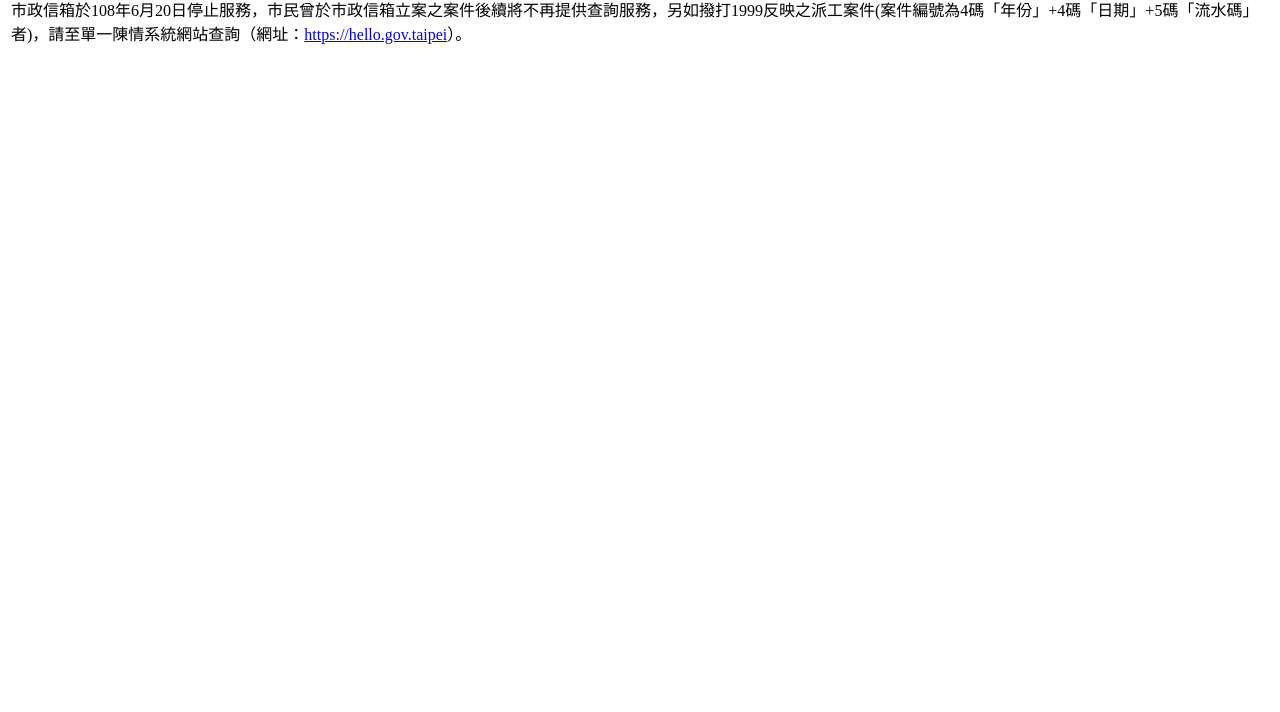
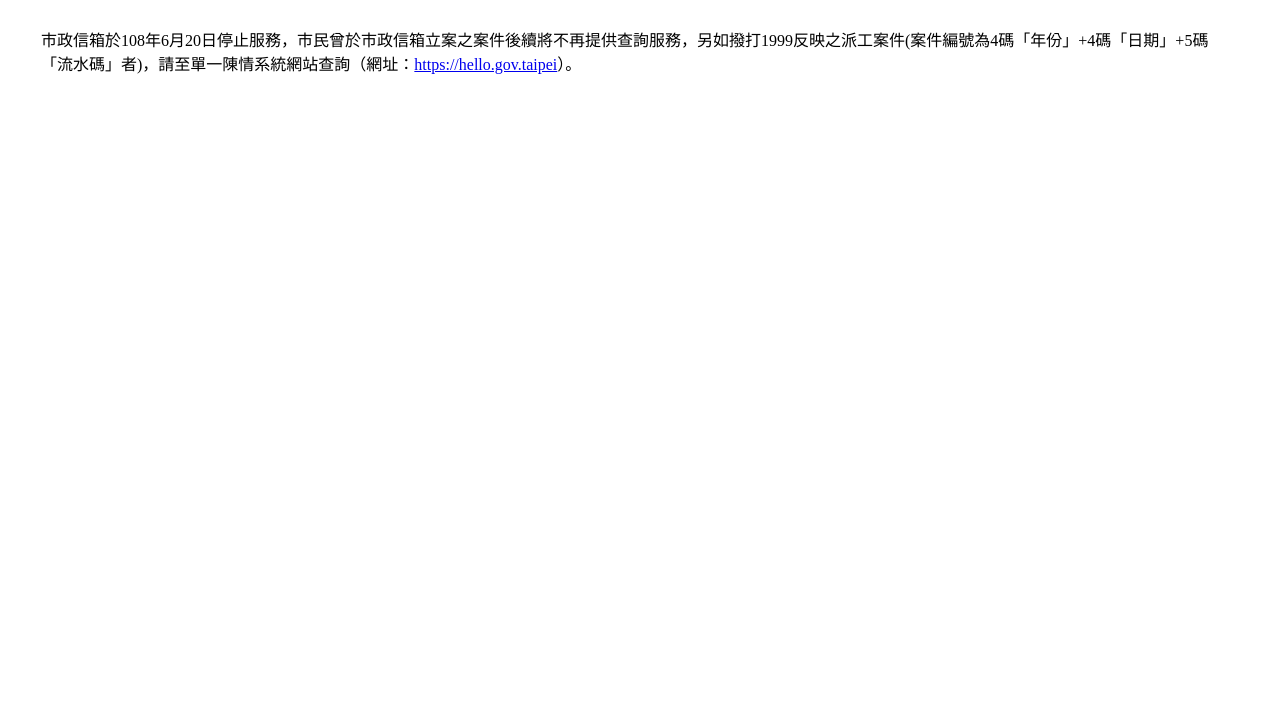
Before and after one commit to tpeinput/contact, a plain HTML site: page index.html in a window 1280 px wide. Shown: the part 88-800 px from the top of the page. Drawn offline with Linux system fonts and the light colour scheme.

Commit message:
Update index.html

```diff
--- a/index.html
+++ b/index.html
@@ -6,7 +6,7 @@
   </head>
   <body>
     <img src="taipei_logo.gif" width="5%" height="5%">
-    <div margin:"30px">
+    <div style="margin:30px">
     <table>
     <tr>
       <td>市政信箱於108年6月20日停止服務，市民曾於市政信箱立案之案件後續將不再提供查詢服務，另如撥打1999反映之派工案件(案件編號為4碼「年份」+4碼「日期」+5碼「流水碼」者)，請至單一陳情系統網站查詢（網址：<a href='https://hello.gov.taipei' target='_blank'>https://hello.gov.taipei</a>）。</font></td>
```
